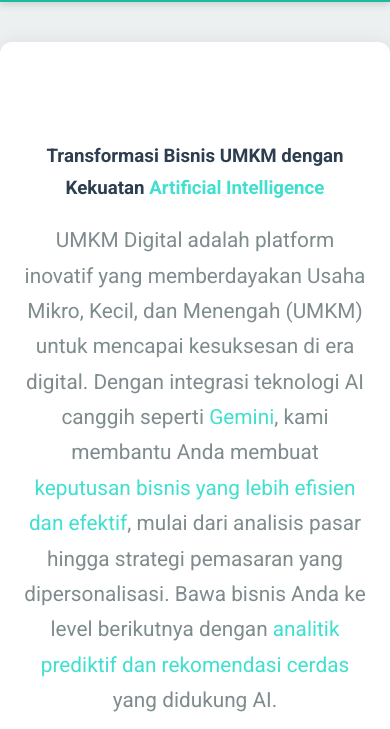
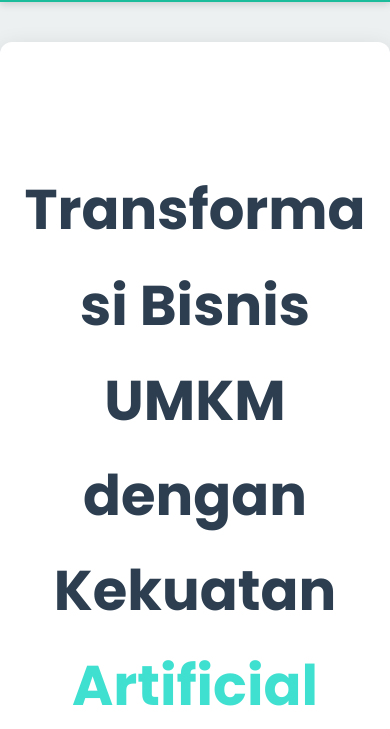
Before and after one commit to chjeremi/GoDigiUMKM, a plain HTML site: page index.html in a window 390 px wide. Shown: the part 106-835 px from the top of the page. Drawn offline with Linux system fonts and the light colour scheme; a small style sheet from the web is missing.

Commit message:
Update index.html

```diff
--- a/index.html
+++ b/index.html
@@ -141,6 +141,12 @@
             position: relative;
             font-weight: 700;
         }
+
+        @media (max-width: 576px) {
+              h2 {
+                font-size: 1.8rem;
+              }
+            }
 
         h2::after {
             content: '';
@@ -652,7 +658,7 @@
     </header>
 
     <section id="beranda" class="hero">
-        <h3>Transformasi Bisnis UMKM dengan Kekuatan <span style="color: turquoise;text-align: center;">Artificial Intelligence</span></h3>
+        <h2>Transformasi Bisnis UMKM dengan Kekuatan <span style="color: turquoise;text-align: center;">Artificial Intelligence</span></h2>
         <p>UMKM Digital adalah platform inovatif yang memberdayakan Usaha Mikro, Kecil, dan Menengah (UMKM) untuk mencapai kesuksesan di era digital. Dengan integrasi teknologi AI canggih seperti <span style="color: turquoise;">Gemini</span>, kami membantu Anda membuat <span style="color: turquoise;">keputusan bisnis yang lebih efisien dan efektif</span>, mulai dari analisis pasar hingga strategi pemasaran yang dipersonalisasi. Bawa bisnis Anda ke level berikutnya dengan <span style="color: turquoise;">analitik prediktif dan rekomendasi cerdas</span> yang didukung AI.</p>
         <div>
             <a href="login-reg.html" class="btn">Mulai Transformasi Digital Anda</a>
```
